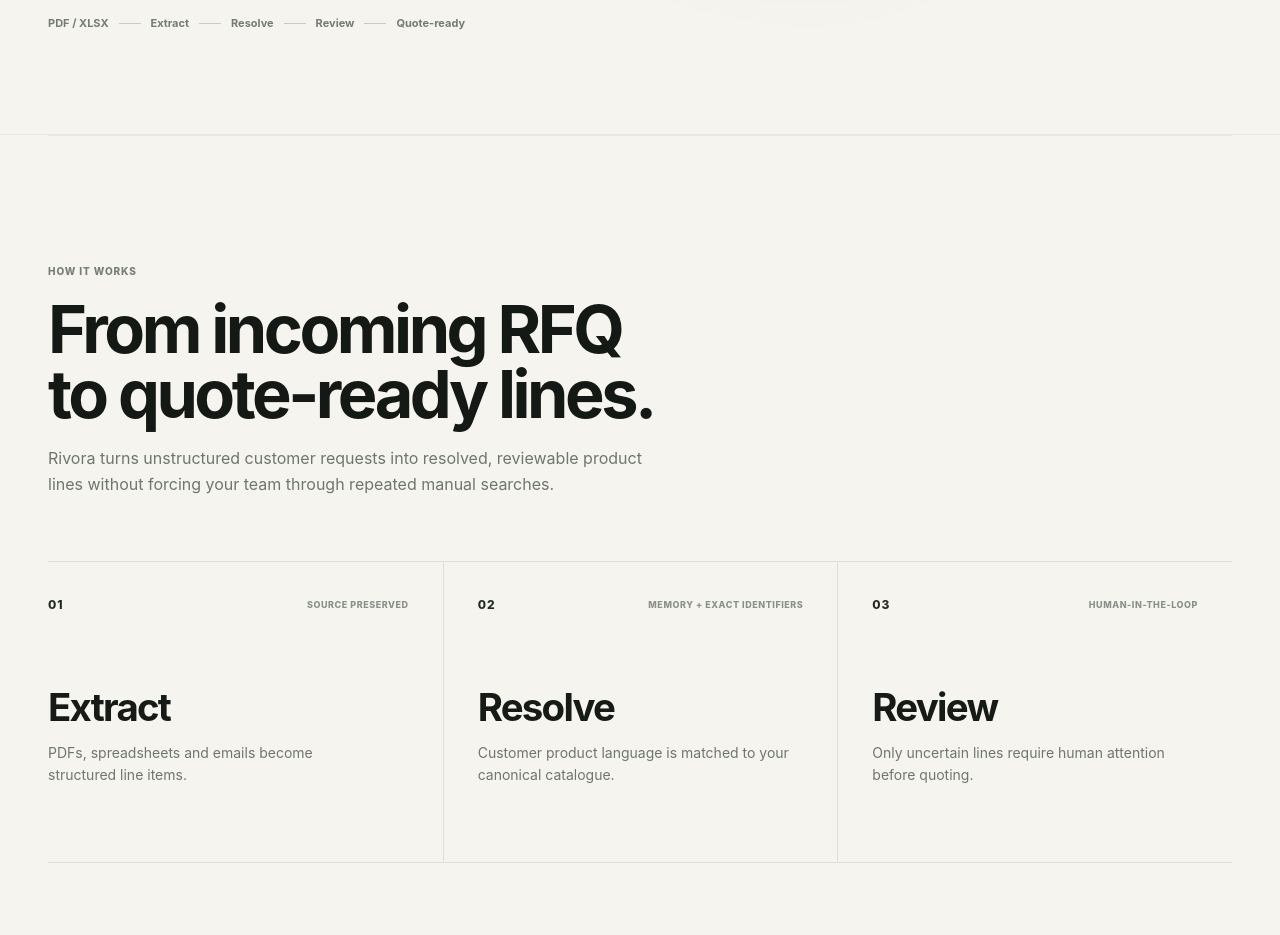
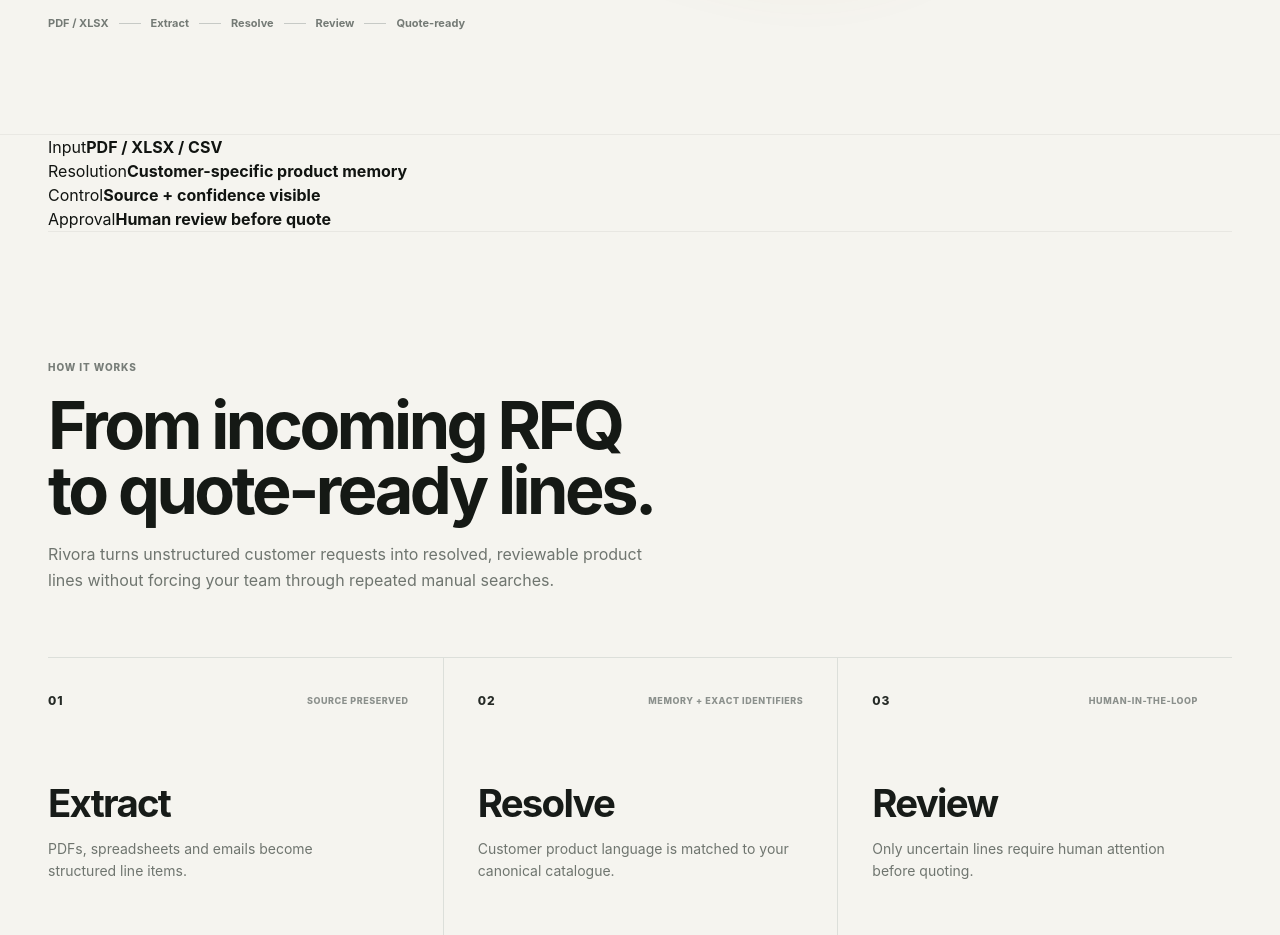
Before and after one commit to miromnb-coder/Rivora, a Next.js app: page / in a window 1280 px wide. Shown: the part 780-1715 px from the top of the page. Built offline with nearby package versions, Linux system fonts and the light colour scheme.

Commit message:
Add proof strip to homepage

```diff
--- a/app/page.tsx
+++ b/app/page.tsx
@@ -2,6 +2,7 @@
 import { MarketingFooter } from "@/components/marketing/MarketingFooter";
 import { MinimalShaderHero } from "@/components/marketing/MinimalShaderHero";
 import {
+  ProofStripV2,
   HowItWorksV2,
   ProductResolutionV2,
   CustomerMemoryV2,
@@ -18,6 +19,7 @@
         <MarketingNav />
       </div>
       <MinimalShaderHero />
+      <ProofStripV2 />
       <HowItWorksV2 />
       <ProductResolutionV2 />
       <CustomerMemoryV2 />
```
